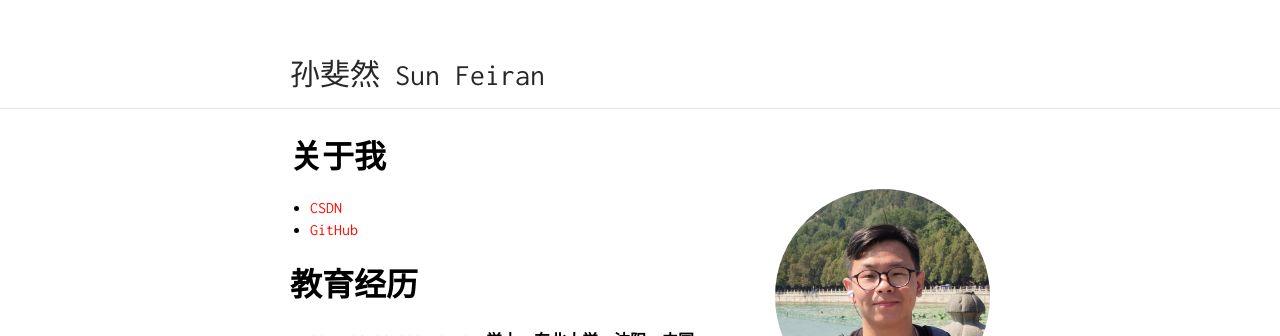
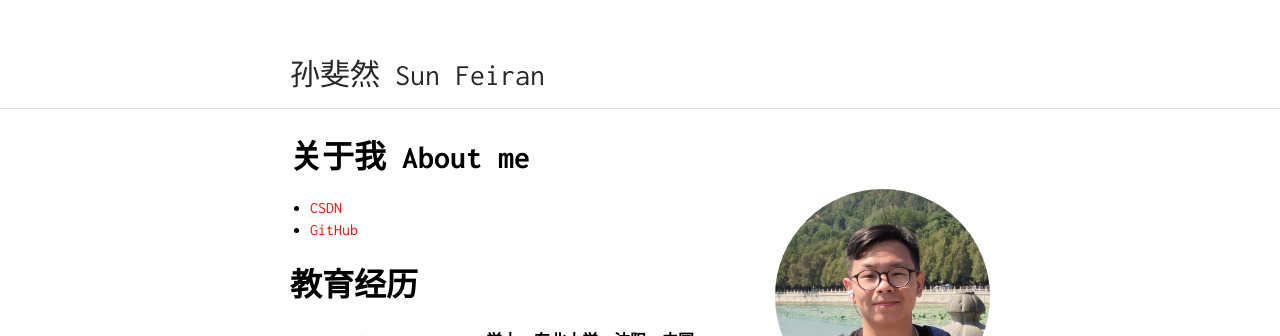
Before and after one commit to OrientTraveller/OrientTraveller.github.io, a Jekyll site: the page built from index.md, in a window 1280 px wide. Shown: the top 336 px of the page. Built offline with Jekyll 4.4.1, drawn with Linux system fonts in a browser that asks for light colours; our own code applies the rules of GitHub Pages for plain Markdown files.

Commit message:
Update index.md

```diff
--- a/index.md
+++ b/index.md
@@ -1,4 +1,4 @@
-# 关于我
+# 关于我 About me
 <img class="profile-picture" src="https://orienttraveller.github.io/sfr3.jpg">
 - [CSDN](https://blog.csdn.net/qq_43270828)
 - [GitHub](https://github.com/OrientTraveller)
```
